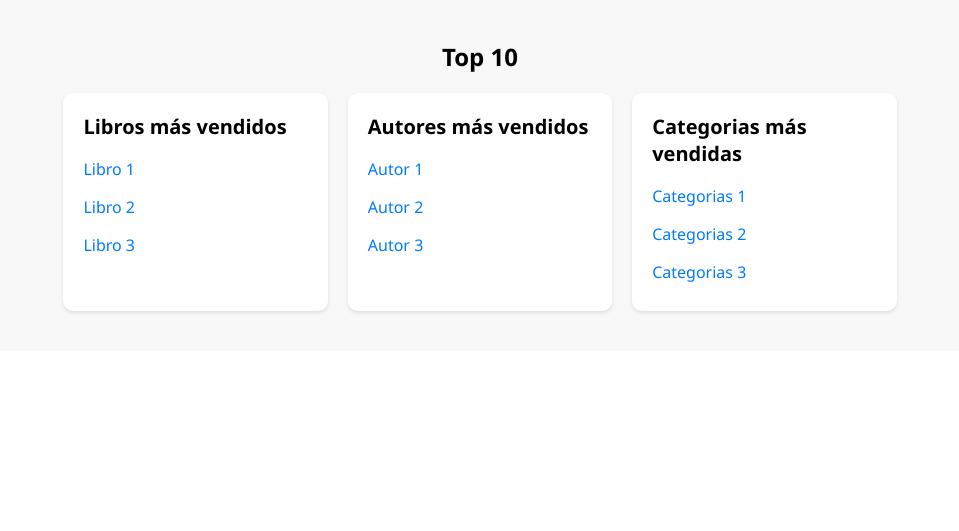
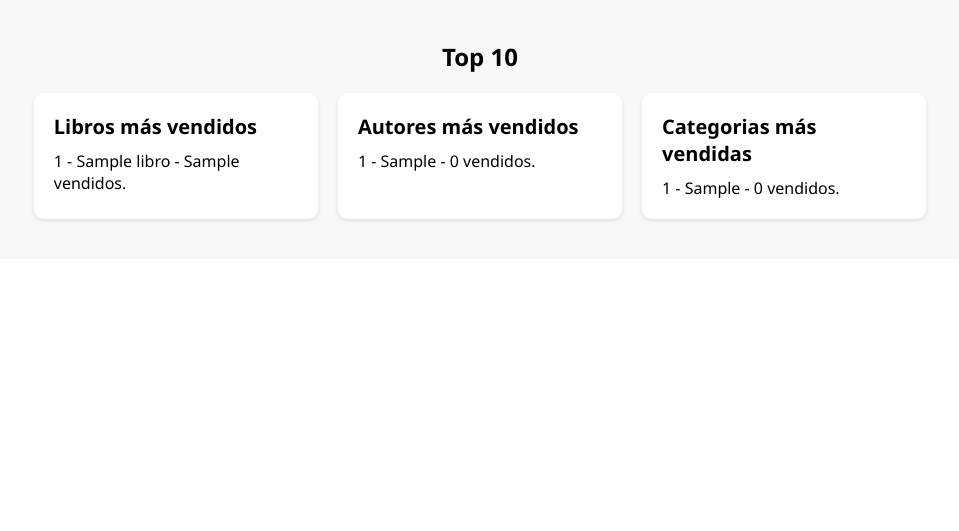
Before and after one commit to JuanDouCore/LibroSystem-ECOMMERCE, a PHP site: page /admin/estadisticas.php in a window 1280 px wide. Shown: the part 80-611 px from the top of the page, without its empty margins (160-1119 px from the left). Run offline with PHP 8.4, Linux system fonts and the light colour scheme; the visitor is signed in with stand-in values (Sample User, id 1); tables that the repository leaves empty or names only in its code hold one stand-in row (values such as "Sample post").

Commit message:
estadisticas-pablo

```diff
--- a/admin/estadisticas.php
+++ b/admin/estadisticas.php
@@ -1,6 +1,7 @@
 <?php
 
     require_once '../controllers/adminController.php';
+    require_once '../controllers/statisticsController.php';
 
     if (!isset($_SESSION)) {
         session_start();
@@ -175,25 +176,25 @@
                 <div class="divStats-Libros">
                     <p>Libros más vendidos</p>
                     <ol>
-                        <li><a href="#">Libro 1</a></li>
-                        <li><a href="#">Libro 2</a></li>
-                        <li><a href="#">Libro 3</a></li>
+                    <?php
+                    calcularEstadisticas('libros');
+                    ?>
                     </ol>
                 </div>
                 <div class="divStats-Autores">
                     <p>Autores más vendidos</p>
                     <ol>
-                        <li><a href="#">Autor 1</a></li>
-                        <li><a href="#">Autor 2</a></li>
-                        <li><a href="#">Autor 3</a></li>
+                    <?php
+                    calcularEstadisticas('autores');
+                    ?>
                     </ol>
                 </div>
                 <div class="divStats-Categorias">
                     <p>Categorias más vendidas</p>
                     <ol>
-                        <li><a href="#">Categorias 1</a></li>
-                        <li><a href="#">Categorias 2</a></li>
-                        <li><a href="#">Categorias 3</a></li>
+                    <?php
+                    calcularEstadisticas('categorias');
+                    ?>
                     </ol>
                 </div>
             </div>
--- a/controllers/statisticsController.php
+++ b/controllers/statisticsController.php
@@ -0,0 +1,46 @@
+<?php
+require_once __DIR__.'/../database/database.php';
+
+
+
+function calcularEstadisticas ($tipoEstadistica){
+
+switch ($tipoEstadistica) {
+    case 'libros':
+        $libros = database::getTop10LibrosVendidos();
+        $posicion = 1;
+
+        foreach ($libros as $libro) {
+            echo '<li>'.$posicion.' - '.$libro.'</li>';
+            $posicion++;
+        }
+        break;
+    case 'autores':
+        $libros = database::getTop10Autores();
+        $posicion = 1;
+
+        foreach ($libros as $libro) {
+            echo '<li>'.$posicion.' - '.$libro.'</li>';
+            $posicion++;
+        }
+        break;
+    case 'categorias':
+        $libros = database::getTop10Categorias();
+        $posicion = 1;
+
+        foreach ($libros as $libro) {
+            echo '<li>'.$posicion.' - '.$libro.'</li>';
+            $posicion++;
+        }
+        break;
+}
+
+
+}
+
+
+
+
+
+
+?>
--- a/database/database.php
+++ b/database/database.php
@@ -342,7 +342,7 @@
         ");
 
         while($lectura = mysqli_fetch_array($consulta)) {
-            $libros[] = $lectura['autor'] . " - " . $lectura['total_vendidos'] . " vendidos.";
+            $libros[] = $lectura['categoria'] . " - " . $lectura['total_vendidos'] . " vendidos.";
         }
 
         return $libros;
```
